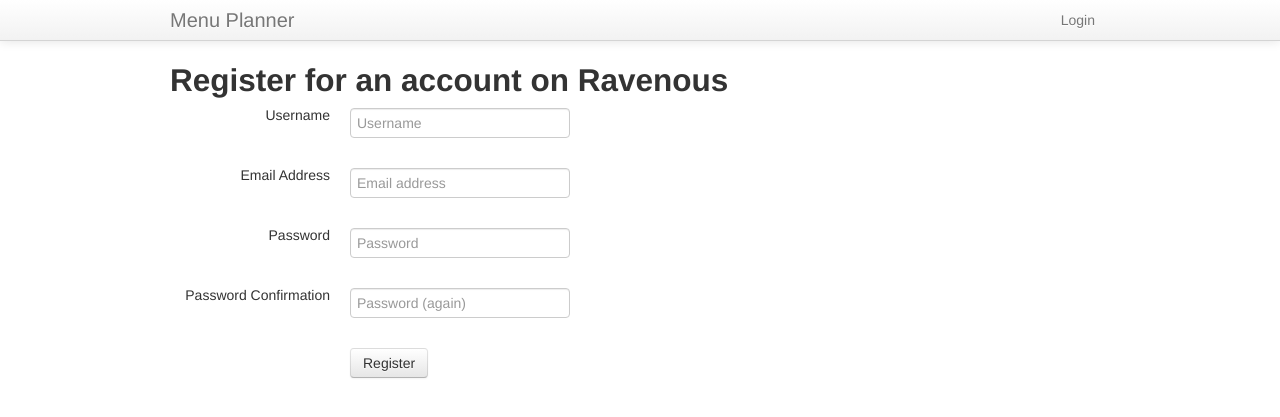
After one commit to aravenel/WeeklyMenus, a Django app: template WeeklyMenus/templates/registration/registration_form.html in a window 1280 px wide. The commit adds this page. Shown: the top 417 px of the page. Run offline with Django 3.2, Linux system fonts and the light colour scheme; the template is opened without the code that fills it: values that come from a table or form of the project are taken from there, others are empty; parts of the project's set-up code (start-up, migrations or seed data) failed here and were passed over; some libraries are stand-ins or nearby versions.

Commit message:
Working on registration

```diff
--- a/WeeklyMenus/static/weekly_menus.js
+++ b/WeeklyMenus/static/weekly_menus.js
@@ -70,8 +70,8 @@ $(document).ready(function(){
             $('.reciperow:last .thumbnails').append(recipe_html_modal);
 
             //Update the base page
-            var recipe_html_base = '<div class="row" style="margin-top:5px;">' +
-                '<div class="media"><div class="pull-left">'+
+            var recipe_html_base = '<div style="margin-top:5px;">' +
+                '<div class="media clearfix"><div class="pull-left">'+
                 '<img src="'+recipe_data.thumbnail_small+'" width="50" height="50" \\>'+
                 '</div><div class="media-body">'+recipe_data.title+'</div></div></div>';
             $(base_id).append(recipe_html_base);
--- /dev/null
+++ b/WeeklyMenus/templates/registration/registration_form.html
@@ -0,0 +1,48 @@
+{% extends "base.html" %}
+
+{% block scripts %}
+{% endblock %}
+
+{% block main_content %}
+
+    {% if form.errors %}
+        <div class="alert alert-errors">Please correct the errors below: {{ form.non_field_errors }}</div>
+    {% endif %}
+
+    <h2>Register for an account on Ravenous</h>
+
+    <form class="form-horizontal" method="post" action="">
+        {% csrf_token %}
+        <div class="control-group">
+            <label class="control-label" for="id_username">Username</label>
+            <div class="controls">
+                <input type="text" id="username" placeholder="Username">
+            </div>
+        </div>
+        <div class="control-group">
+            <label class="control-label" for="id_email">Email Address</label>
+            <div class="controls">
+                <input type="text" id="email" placeholder="Email address">
+            </div>
+        </div>
+        <div class="control-group">
+            <label class="control-label" for="id_password1">Password</label>
+            <div class="controls">
+                <input type="password" id="password1" placeholder="Password">
+            </div>
+        </div>
+        <div class="control-group">
+            <label class="control-label" for="id_password2">Password Confirmation</label>
+            <div class="controls">
+                <input type="password" id="password2" placeholder="Password (again)">
+            </div>
+        </div>
+
+        <div class="control-group">
+            <div class="controls">
+                <button type="submit" class="btn">Register</button>
+            </div>
+        </div>
+    </form>
+
+{% endblock %}
--- a/WeeklyMenus/templates/weekly_menus.html
+++ b/WeeklyMenus/templates/weekly_menus.html
@@ -10,7 +10,6 @@
     }
     .meal-date {
         margin-top: 15px;
-        margin-bottom: 5px;
         border-bottom: 2px solid #CCCCCC;
     }
     .meal {
--- a/WeeklyMenus/urls.py
+++ b/WeeklyMenus/urls.py
@@ -13,6 +13,7 @@ urlpatterns = patterns('',
     url(r'^recipes/', include('recipemanager.urls')),
     url(r'^menus/', include('menumanager.urls')),
     url(r'^feeds/', include('feedmanager.urls')),
+    url(r'^accounts/', include('registration.backends.default.urls')),
 
     #taggit_autocomplete urls
     (r'^taggit_autosuggest/', include('taggit_autosuggest.urls')),
@@ -21,8 +22,8 @@ urlpatterns = patterns('',
     url(r'^admin/doc/', include('django.contrib.admindocs.urls')),
 
     #Login form
-    (r'^accounts/login/$', 'django.contrib.auth.views.login'),
-    (r'^accounts/logout/$', 'django.contrib.auth.views.logout_then_login'),
+    #(r'^accounts/login/$', 'django.contrib.auth.views.login'),
+    #(r'^accounts/logout/$', 'django.contrib.auth.views.logout_then_login'),
 
     # Uncomment the next line to enable the admin:
     url(r'^admin/', include(admin.site.urls)),
--- a/requirements.txt
+++ b/requirements.txt
@@ -27,3 +27,4 @@ sorl-thumbnail
 pytz>=2013b
 psycopg2
 #django-extensions
+django-registration
--- a/settings/prod.py
+++ b/settings/prod.py
@@ -38,7 +38,8 @@ INSTALLED_APPS = (
     'djcelery',
     'taggit_templatetags',
     'debug_toolbar',
-    'sorl.thumbnail'
+    'sorl.thumbnail',
+    'registration',
 )
 
 MIDDLEWARE_CLASSES = (
--- a/settings/vagrant.py
+++ b/settings/vagrant.py
@@ -38,7 +38,8 @@ INSTALLED_APPS = (
     'djcelery',
     'taggit_templatetags',
     'debug_toolbar',
-    'sorl.thumbnail'
+    'sorl.thumbnail',
+    'registration',
 )
 
 MIDDLEWARE_CLASSES = (
```
Also changed, not shown: WeeklyMenus/templates/registration/activate.html (added), WeeklyMenus/templates/registration/activation_complete.html (added), WeeklyMenus/templates/registration/activation_email.txt (added), WeeklyMenus/templates/registration/activation_email_subject.txt (added), WeeklyMenus/templates/registration/registration_complete.html (added).
